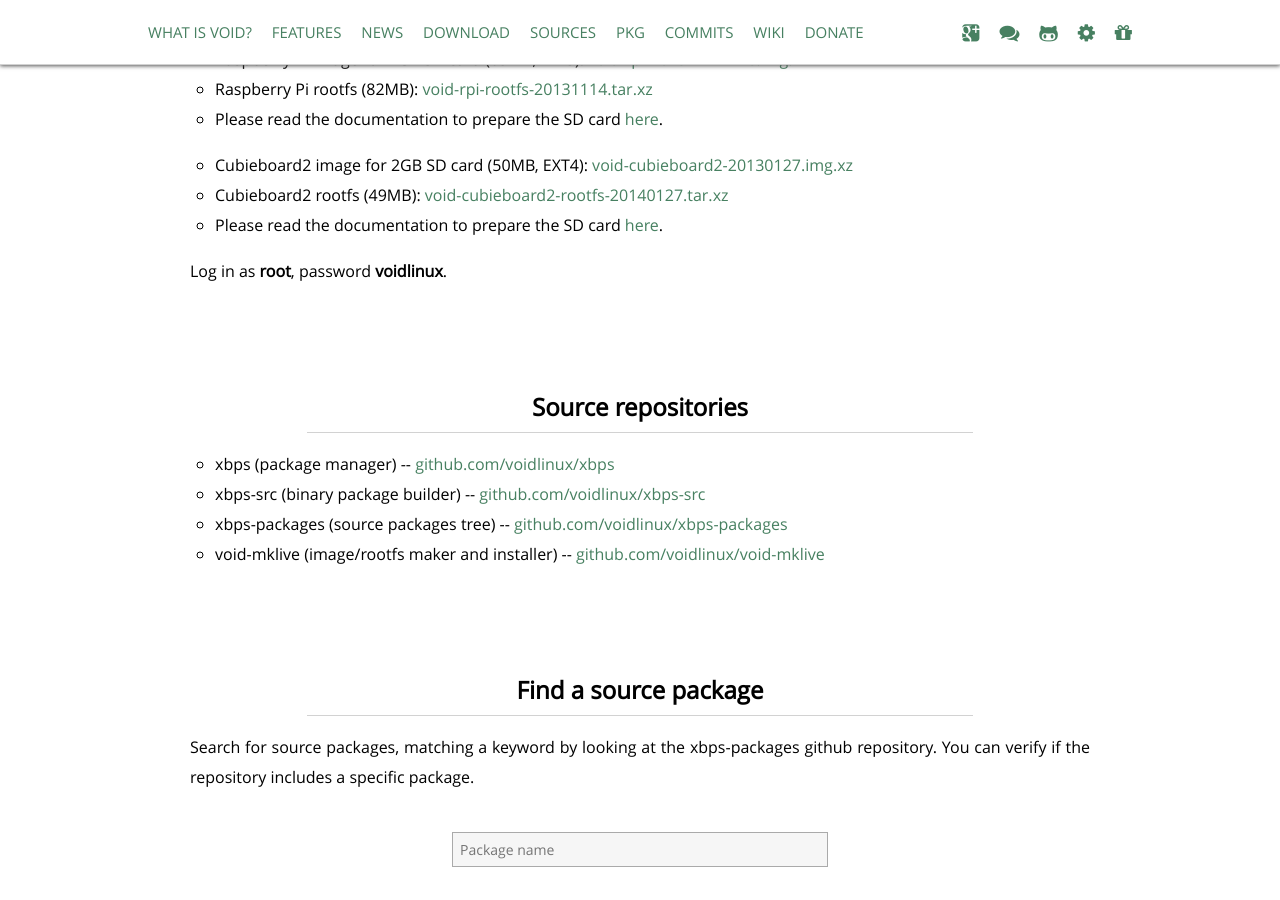
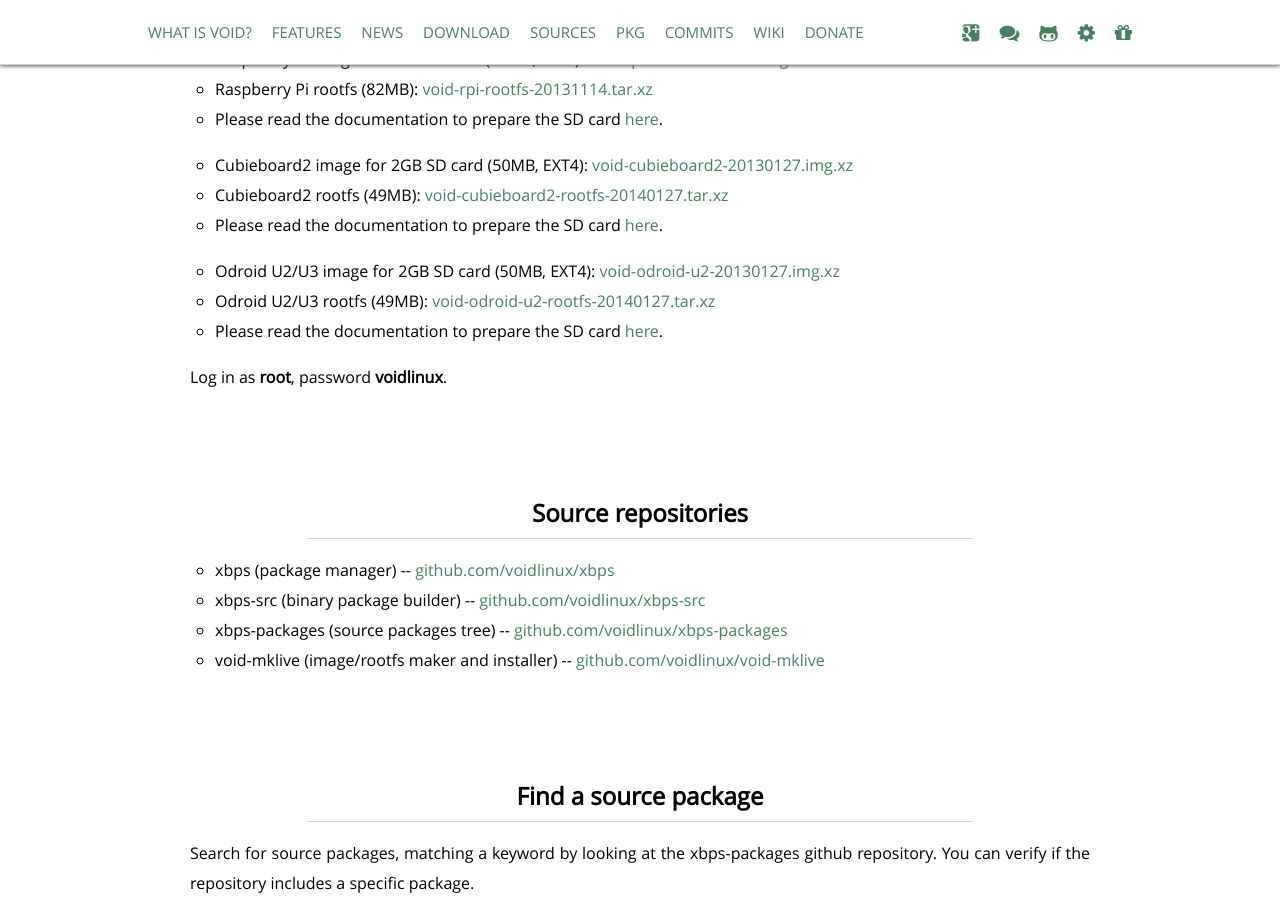
Before and after one commit to void-linux/void-linux.github.io, a Jekyll site: the page built from index.html, in a window 1280 px wide and 900 px high, scrolled down 5396 px. Built offline with Jekyll 4.4.1, drawn with Linux system fonts in a browser that asks for light colours; Markdown is read by kramdown in place of the engine named in the settings.

Commit message:
index: add odroid-u2 download links.

```diff
--- a/index.html
+++ b/index.html
@@ -97,6 +97,11 @@
 				<li>Cubieboard2 rootfs (49MB): <a href="http://xbps.nopcode.org/live/void-cubieboard2-rootfs-20140127.tar.xz">void-cubieboard2-rootfs-20140127.tar.xz</a></li>
 				<li>Please read the documentation to prepare the SD card <a href="https://github.com/voidlinux/documentation/wiki/cubieboard2#rootfs-install">here</a>.</li>
 			</ul>
+			<ul>
+				<li>Odroid U2/U3 image for 2GB SD card (50MB, EXT4): <a href="http://xbps.nopcode.org/live/void-odroid-u2-20130127.img.xz">void-odroid-u2-20130127.img.xz</a></li>
+				<li>Odroid U2/U3 rootfs (49MB): <a href="http://xbps.nopcode.org/live/void-odroid-u2-rootfs-20140127.tar.xz">void-odroid-u2-rootfs-20140127.tar.xz</a></li>
+				<li>Please read the documentation to prepare the SD card <a href="https://github.com/voidlinux/documentation/wiki/raspberrypi#rootfs-install">here</a>.</li>
+			</ul>
 			<p>Log in as <strong>root</strong>, password <strong>voidlinux</strong>.</p>
 		</div>
 
```
